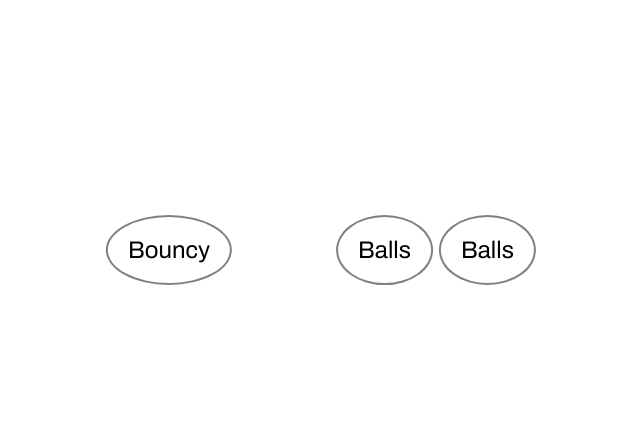
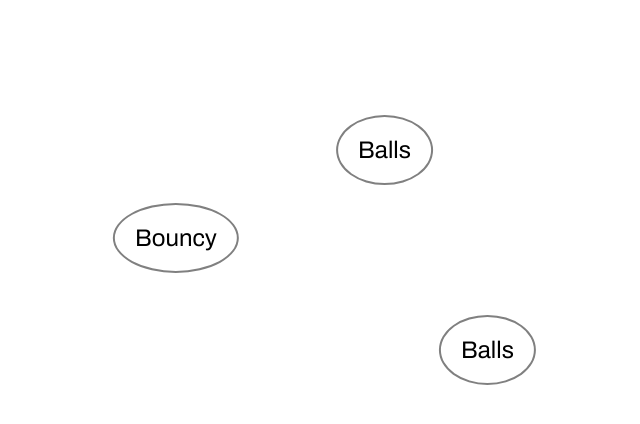
Before and after one commit to Tanner-Davison/greensock-animations, a React (Create React App) app: page / in a window 1280 px wide. Shown: the top 424 px of the page, without its empty margins (367-1007 px from the left). Built offline with nearby package versions, Linux system fonts and the light colour scheme.

Commit message:
added stagger

```diff
--- a/src/App.js
+++ b/src/App.js
@@ -4,16 +4,26 @@ import { gsap } from "gsap";
 
 function App() {
   useEffect(() => {
-    gsap.to("#headline",{x: -200,duration: 1, repeat:-1, yoyo:true, ease:'linear'});
-    gsap.to("#headline2",{x:200, duration:1 ,delay:1, repeat:-1, yoyo:true,ease:'elastic.inOut',});
+    gsap.to('.allBalls',{y:-100, stagger:{
+      amount:0.2,
+      from:"edges"
+    }})
+    gsap.to("#headline",{x: -200, y:100, duration: 1, repeat:-1, yoyo:true, ease:'elastic.inOut'});
+    gsap.to("#headline2",{x:200,y:100, duration:1 ,delay:1, repeat:-1, yoyo:true,ease:'elastic.inOut',});
      gsap.to("#headline3",{x:200, y:100, duration:1 ,delay:2, repeat:-1, yoyo:true,ease:'elastic.inOut',});
     },[]);
 
     return (
       <Wrapper>
-        <Headline id="headline">Bouncy </Headline>
-        <Headline id="headline2">Balls</Headline>
-        <Headline id="headline3">Balls</Headline>
+        <Headline className={"allBalls"} id="headline">
+          Bouncy{" "}
+        </Headline>
+        <Headline className={"allBalls"} id="headline2">
+          Balls
+        </Headline>
+        <Headline className={"allBalls"} id="headline3">
+          Balls
+        </Headline>
       </Wrapper>
     );
 }
```
